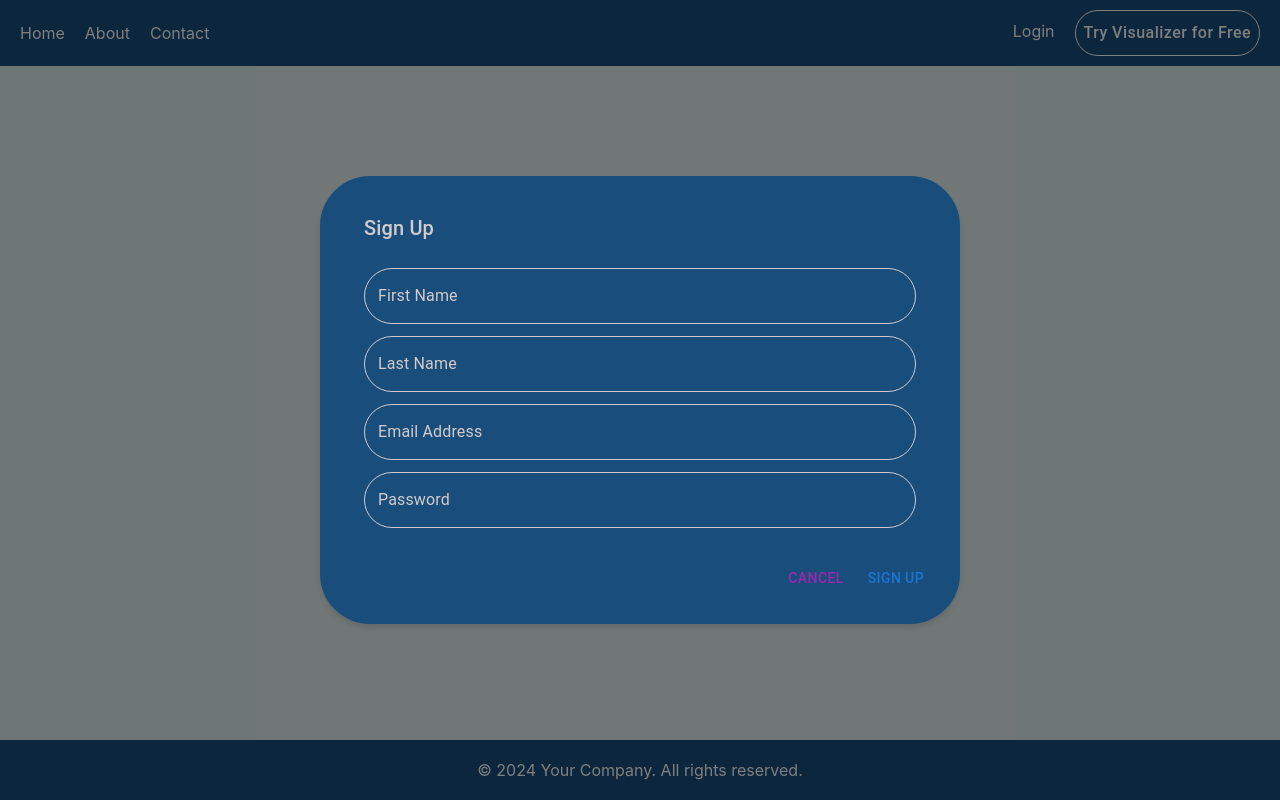
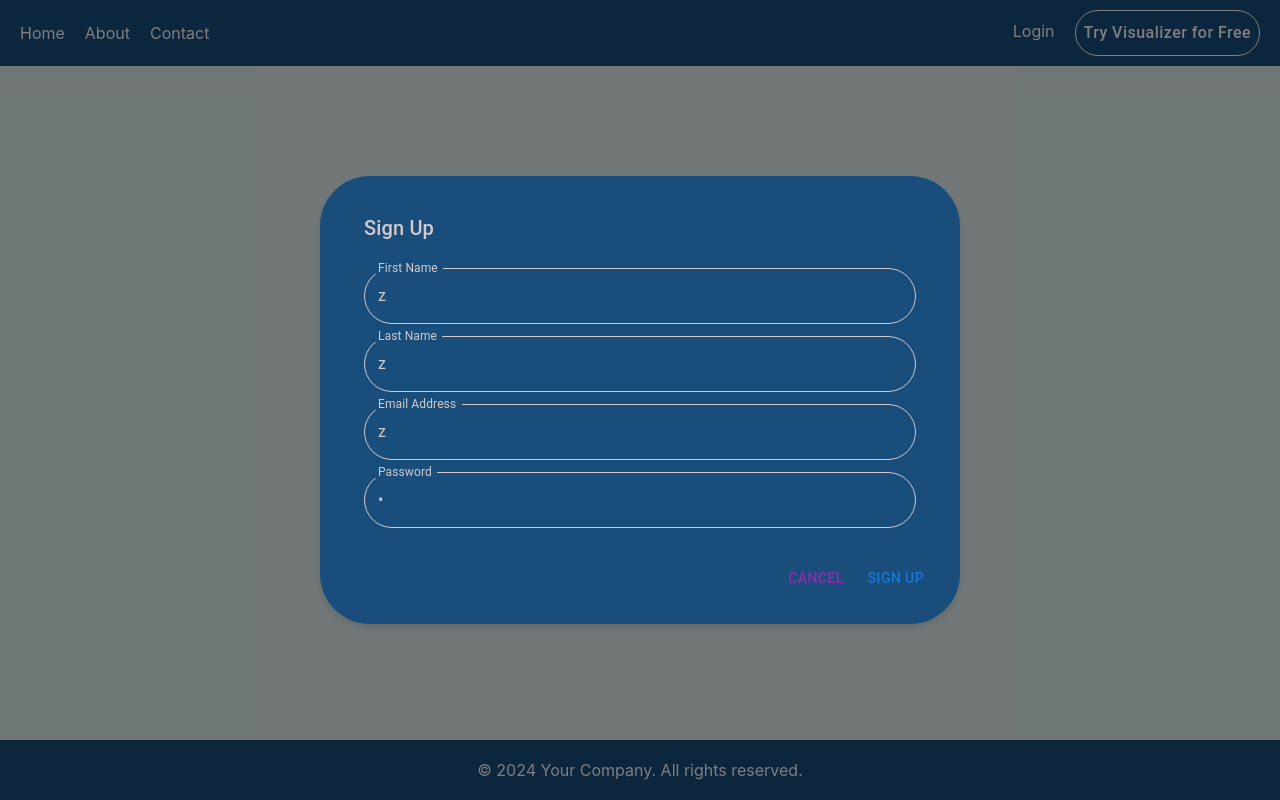
Before and after one commit to 0xDaybreak/carcarou, a React (Create React App) app: page / in a window 1280 px wide. Both pictures are taken after a click on the button "Try Visualizer for Free". Built offline with nearby package versions, Linux system fonts and the light colour scheme.

Commit message:
can now sign-up

```diff
--- a/package.json
+++ b/package.json
@@ -13,8 +13,9 @@
     "@types/jest": "^27.5.2",
     "@types/node": "^16.18.68",
     "@types/react": "^18.2.45",
+    "@types/react-color": "3.0.10",
     "@types/react-dom": "^18.2.18",
-    "@types/react-color": "3.0.10",
+    "cors": "^2.8.5",
     "react": "^18.2.0",
     "react-color": "^2.19.3",
     "react-dom": "^18.2.0",
--- a/src/components/home/DialogComp.tsx
+++ b/src/components/home/DialogComp.tsx
@@ -1,5 +1,5 @@
-import React, { useState } from "react";
-import { Dialog, DialogTitle, DialogContent, TextField, DialogActions, Button } from "@mui/material";
+import React, {useState} from "react";
+import {Dialog, DialogTitle, DialogContent, TextField, DialogActions, Button} from "@mui/material";
 import './DialogComp.css';
 
 interface DialogCompProps {
@@ -9,12 +9,14 @@ interface DialogCompProps {
 
 const DialogComp: React.FC<DialogCompProps> = (props) => {
     const [user, setUser] = useState({
-        firstName: "",
-        lastName: "",
-        email: "",
-        password: ""
+        id: 0,
+        email: "z",
+        firstname: "z",
+        lastname: "z",
+        password_hash: "z",
+        phone_number: "1"
+
     });
-
     const handleChange = (event: React.ChangeEvent<HTMLInputElement>) => {
         const { name, value } = event.target;
         setUser(prevUser => ({
@@ -39,7 +41,7 @@ const DialogComp: React.FC<DialogCompProps> = (props) => {
                 }
                 return response.json();
             })
-            .then(data => {
+            .then(() => {
                 // Handle successful response
             })
             .catch(error => {
@@ -57,8 +59,8 @@ const DialogComp: React.FC<DialogCompProps> = (props) => {
                     label="First Name"
                     type="text"
                     fullWidth
-                    name="firstName"
-                    value={user.firstName}
+                    name="firstname"
+                    value={user.firstname}
                     onChange={handleChange}
                 />
                 <TextField
@@ -66,8 +68,8 @@ const DialogComp: React.FC<DialogCompProps> = (props) => {
                     label="Last Name"
                     type="text"
                     fullWidth
-                    name="lastName"
-                    value={user.lastName}
+                    name="lastname"
+                    value={user.lastname}
                     onChange={handleChange}
                 />
                 <TextField
@@ -84,8 +86,8 @@ const DialogComp: React.FC<DialogCompProps> = (props) => {
                     label="Password"
                     type="password"
                     fullWidth
-                    name="password"
-                    value={user.password}
+                    name="password_hash"
+                    value={user.password_hash}
                     onChange={handleChange}
                 />
             </DialogContent>
```
Also changed, not shown: 1 other file (tests, documents, lock files or other folders).
